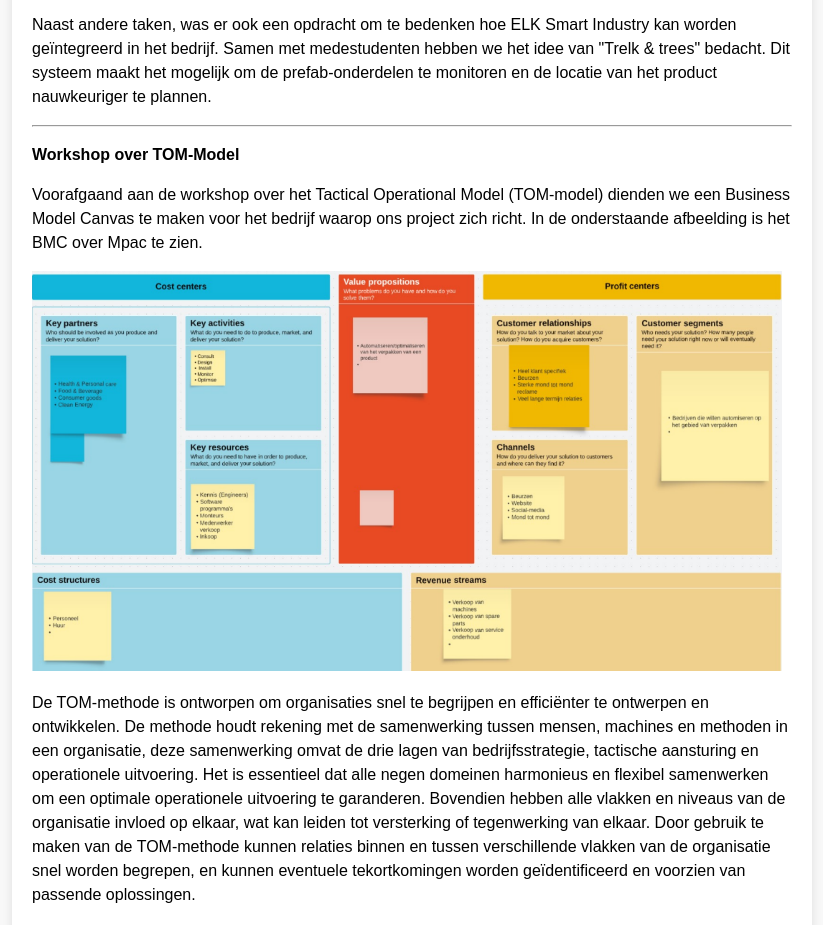
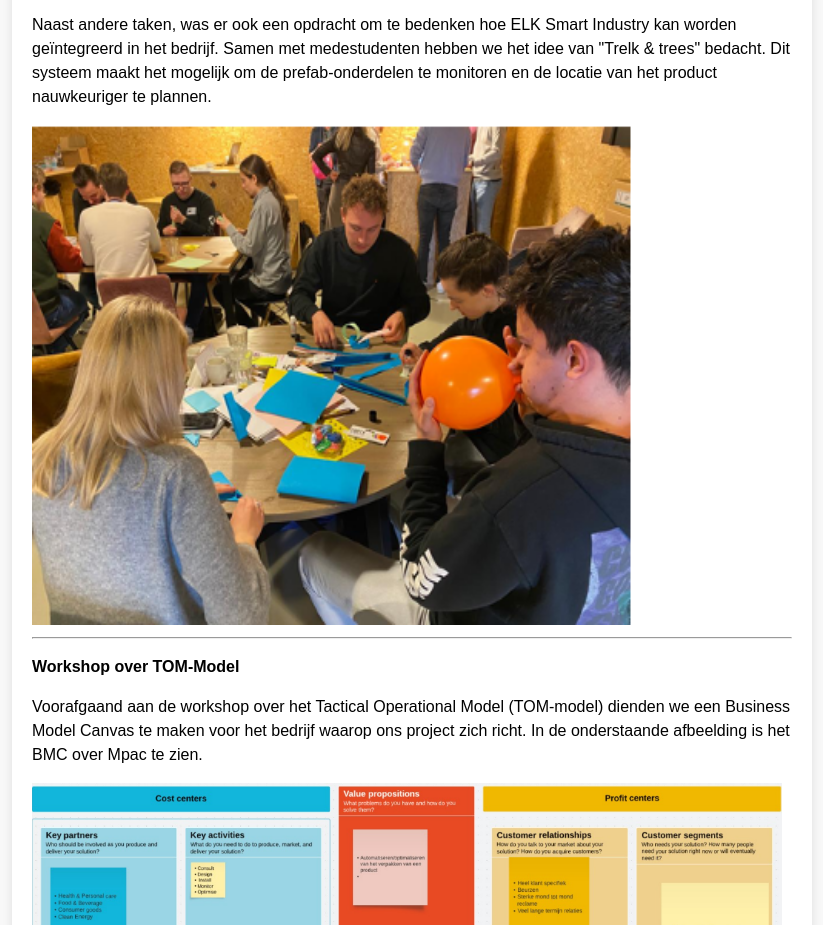
Before and after one commit to minorsmart/smart-connection-GuusHawinkels, a plain HTML site: page Website/Smartbusinessguus.html in a window 1280 px wide. Shown: the part 1931-2856 px from the top of the page, without its empty margins (228-1051 px from the left). Drawn offline with Linux system fonts and the light colour scheme.

Commit message:
asdasdas

```diff
--- a/Website/Smartbusinessguus.html
+++ b/Website/Smartbusinessguus.html
@@ -82,6 +82,7 @@
                 Samen met medestudenten hebben we het idee van "Trelk & trees" bedacht.
                 Dit systeem maakt het mogelijk om de prefab-onderdelen te monitoren en de locatie van het product nauwkeuriger te plannen.
             </P>
+            <img src="afbeeldingen voor portfolio/ELK saar.png"  width="600"  height="500"/>
             <hr>
             <P><b>Workshop over TOM-Model</b></P>
             <P>
```
